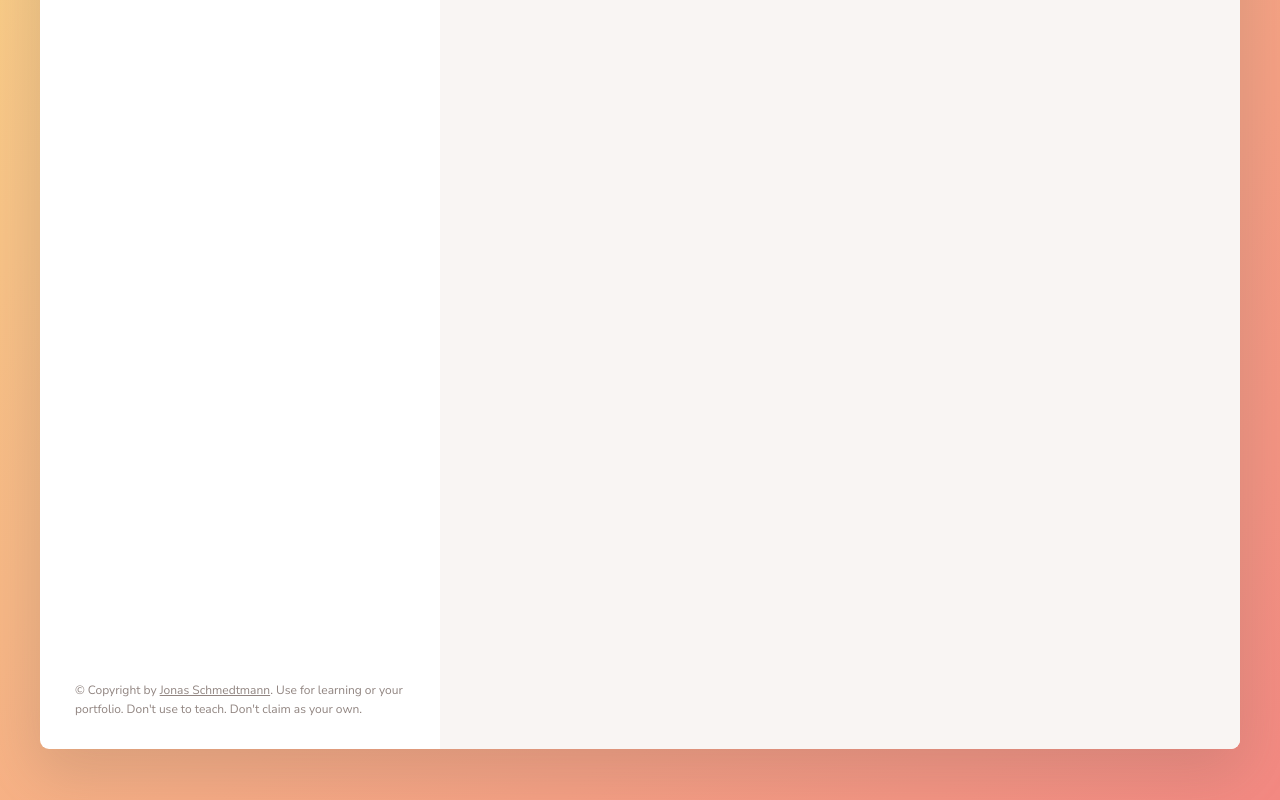
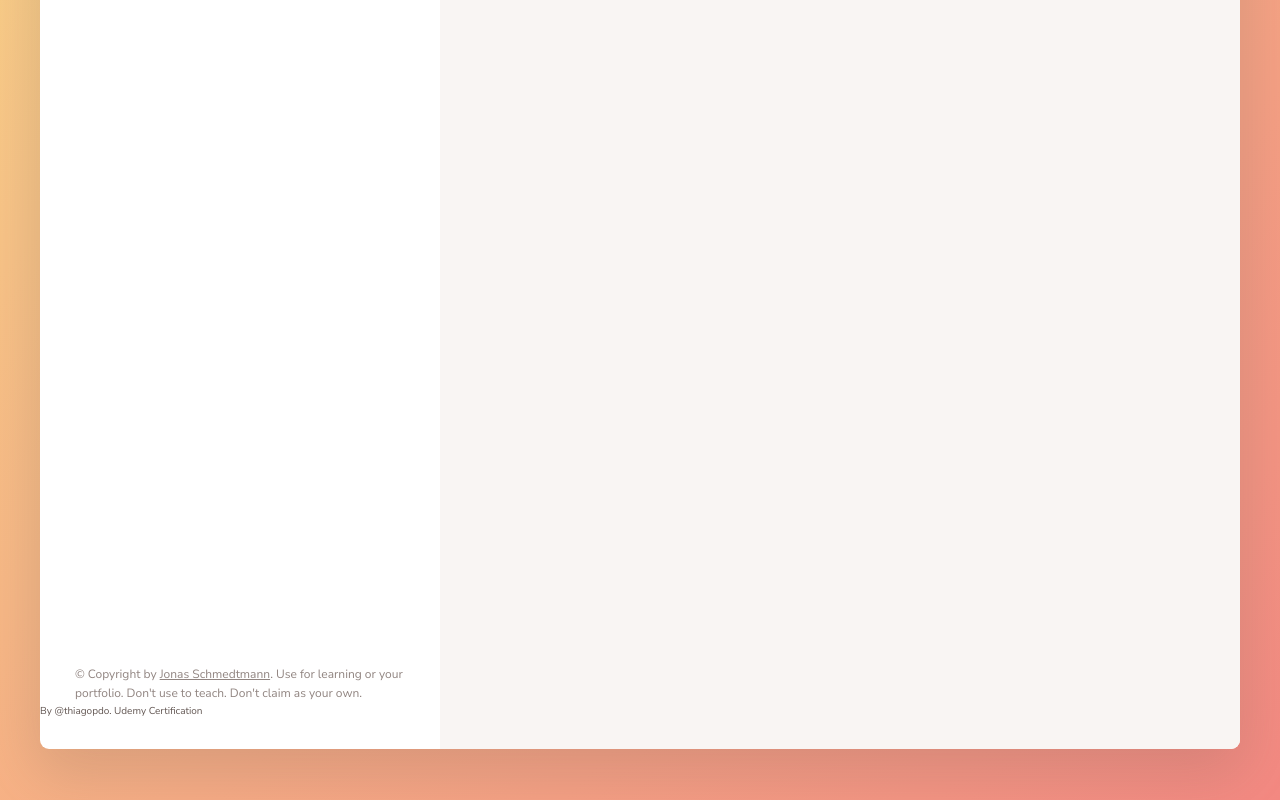
Before and after one commit to thiagopdo/forkify, a website built with Parcel: page index.html in a window 1280 px wide. Shown: the part 472-1272 px from the top of the page. Built offline with nearby package versions, Linux system fonts and the light colour scheme.

Commit message:
alterado copyrights

```diff
--- a/index.html
+++ b/index.html
@@ -131,6 +131,9 @@
           >. Use for learning or your portfolio. Don't use to teach. Don't claim
           as your own.
         </p>
+        <p>
+          By @thiagopdo. Udemy Certification
+          </p>
       </div>
 
       <div class="recipe">
```
